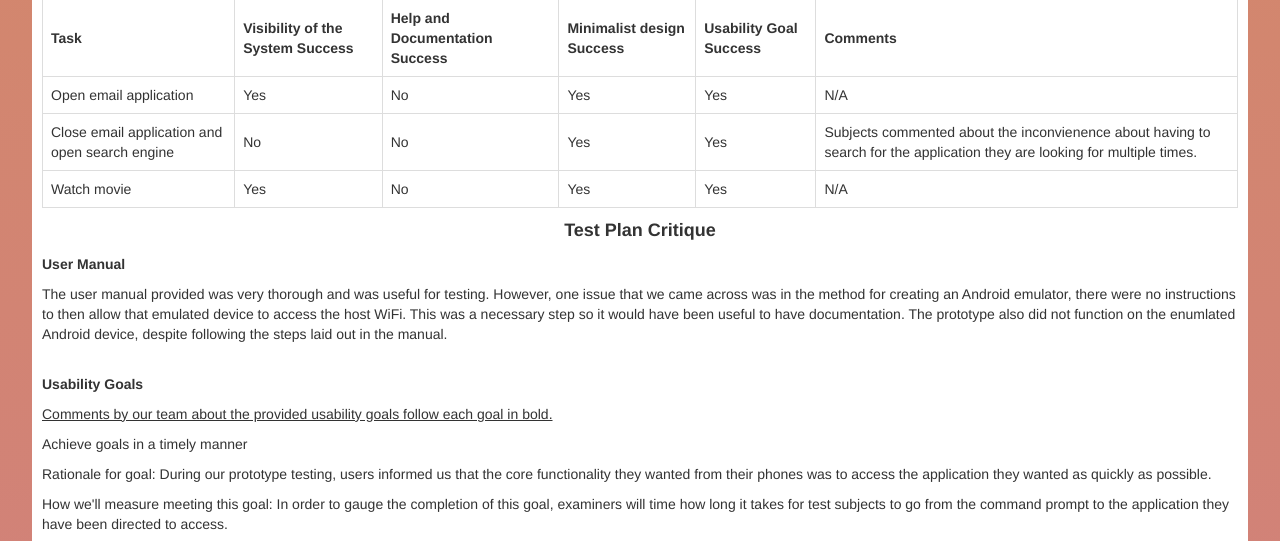
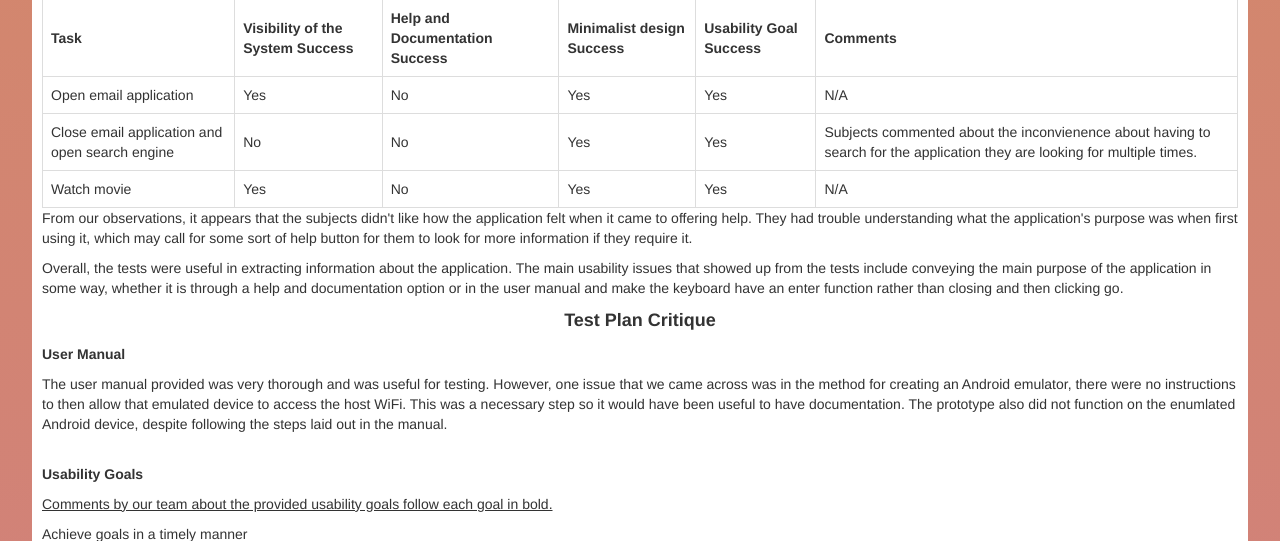
Before and after one commit to Bsmith1997/iMoody, a PHP site: page /FormativeFeedback.html in a window 1280 px wide. Shown: the part 1613-2154 px from the top of the page. Run offline with PHP 8.4, Linux system fonts and the light colour scheme.

Commit message:
Made list into a paragraph instead

```diff
--- a/FormativeFeedback.html
+++ b/FormativeFeedback.html
@@ -83,6 +83,16 @@
               </tr>
          </table>
       </center>
+
+            <p>From our observations, it appears that the subjects didn't like how the application felt when it came to offering help. They had trouble understanding what the application's purpose was when first using it, which may call for some sort of help button for them to look for more information if they require it. </p>
+            <p> Overall, the tests were useful in extracting information about the application. The main usability issues that showed up from the tests include
+
+
+                     conveying the main purpose of the application in some way, whether it is through a help and documentation option or in the user manual and
+
+                     make the keyboard have an enter function rather than closing and then clicking go.
+
+            </p>
          <p><center><font size="4"><b>Test Plan Critique</b></font></center></p>
          <p><b>User Manual</b></p>
 
--- a/notebook.css
+++ b/notebook.css
@@ -144,6 +144,7 @@ li a {
 li a:hover {
   margin-top: 0;
   background-color: #d59254;
+  display:inline;
 }
 
 .active {
```
